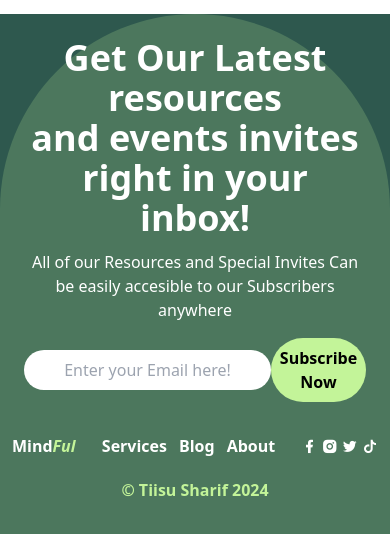
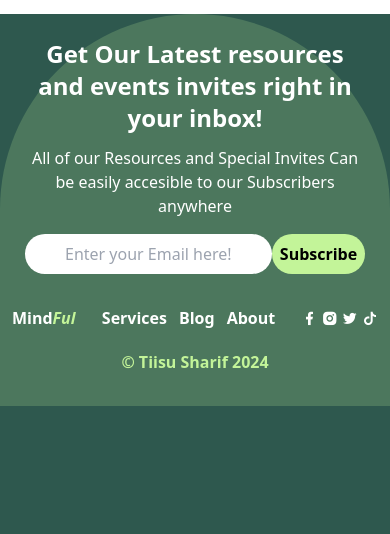
Before and after one commit to Tiisu/Mindfull, a website: page index.html in a window 390 px wide. Shown: the part 4574-5108 px from the top of the page. After the commit the page ends 4980 px from the top, so only its background shows below. Drawn offline with nearby package versions, Linux system fonts and the light colour scheme.

Commit message:
Made an update

```diff
--- a/index.html
+++ b/index.html
@@ -380,10 +380,10 @@
           <div class="bg-primaryColor">
               <div class="mx-auto container p-3 bg-secondaryColor rounded-tr-full rounded-tl-full bg-opacity-20">
                 <div class="grid items-center p-3 place-items-center">
-                  <h1 class="text-white text-4xl font-bold text-center ">Get Our Latest resources <br> and events invites right in your inbox!</h1>
+                  <h1 class="text-white text-2xl md:text-4xl font-bold text-center ">Get Our Latest resources <br> and events invites right in your inbox!</h1>
                   <p class="text-white text-center pt-3">All of our Resources and Special Invites Can be easily accesible to our Subscribers anywhere</p>
                   <div class="flex  items-center pt-4">
-                    <input class="rounded-full text-center p-2" type="text" placeholder="Enter your Email here!"><button class="p-2 bg-secondaryColor rounded-full text-black font-bold">Subscribe Now</button>
+                    <input class="rounded-full text-center p-2" type="text" placeholder="Enter your Email here!"><button class="p-2 bg-secondaryColor rounded-full text-black font-bold">Subscribe</button>
                   </div>
                 </div>
                 <div class="flex justify-between align-middle items-center pt-5">
```
